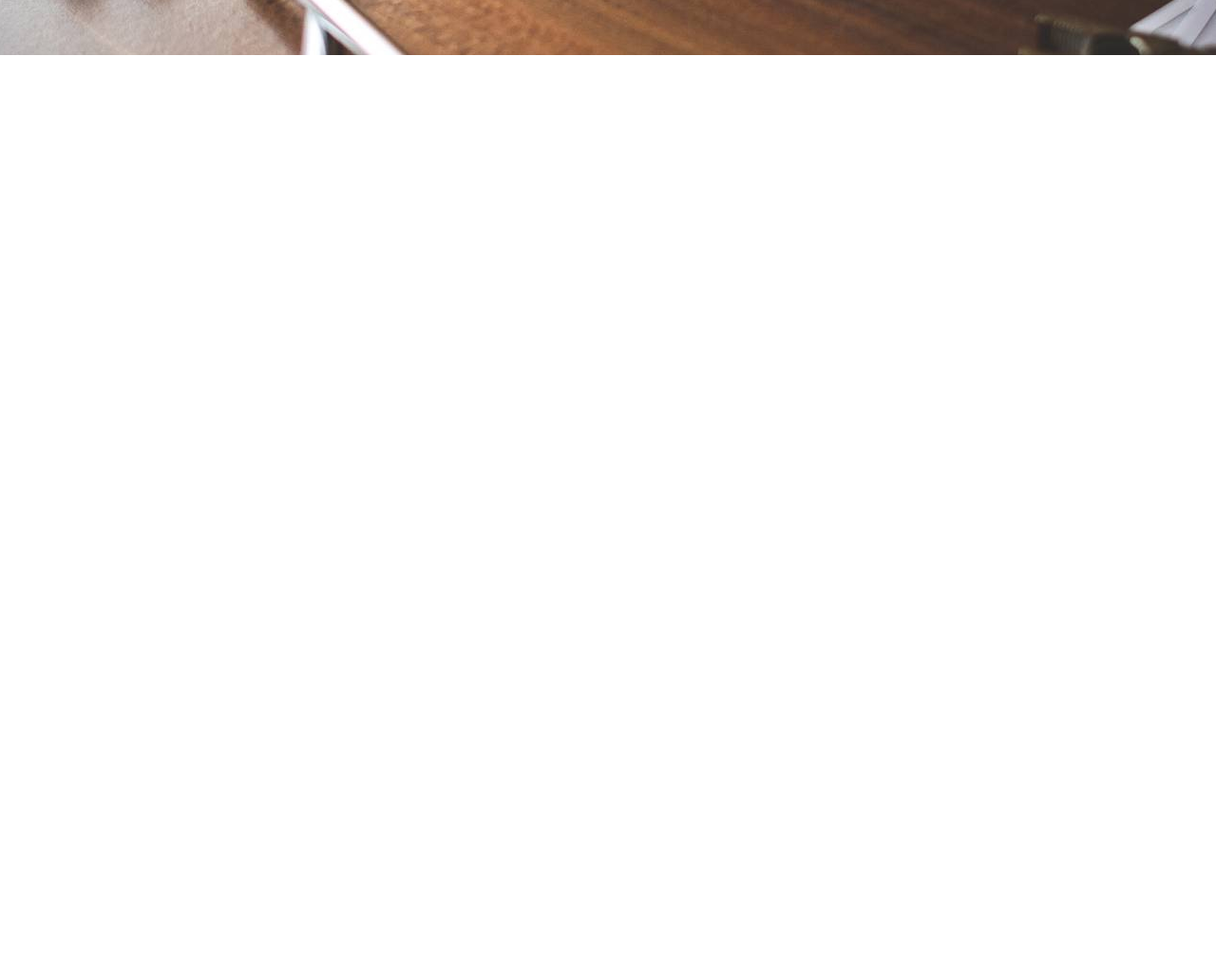
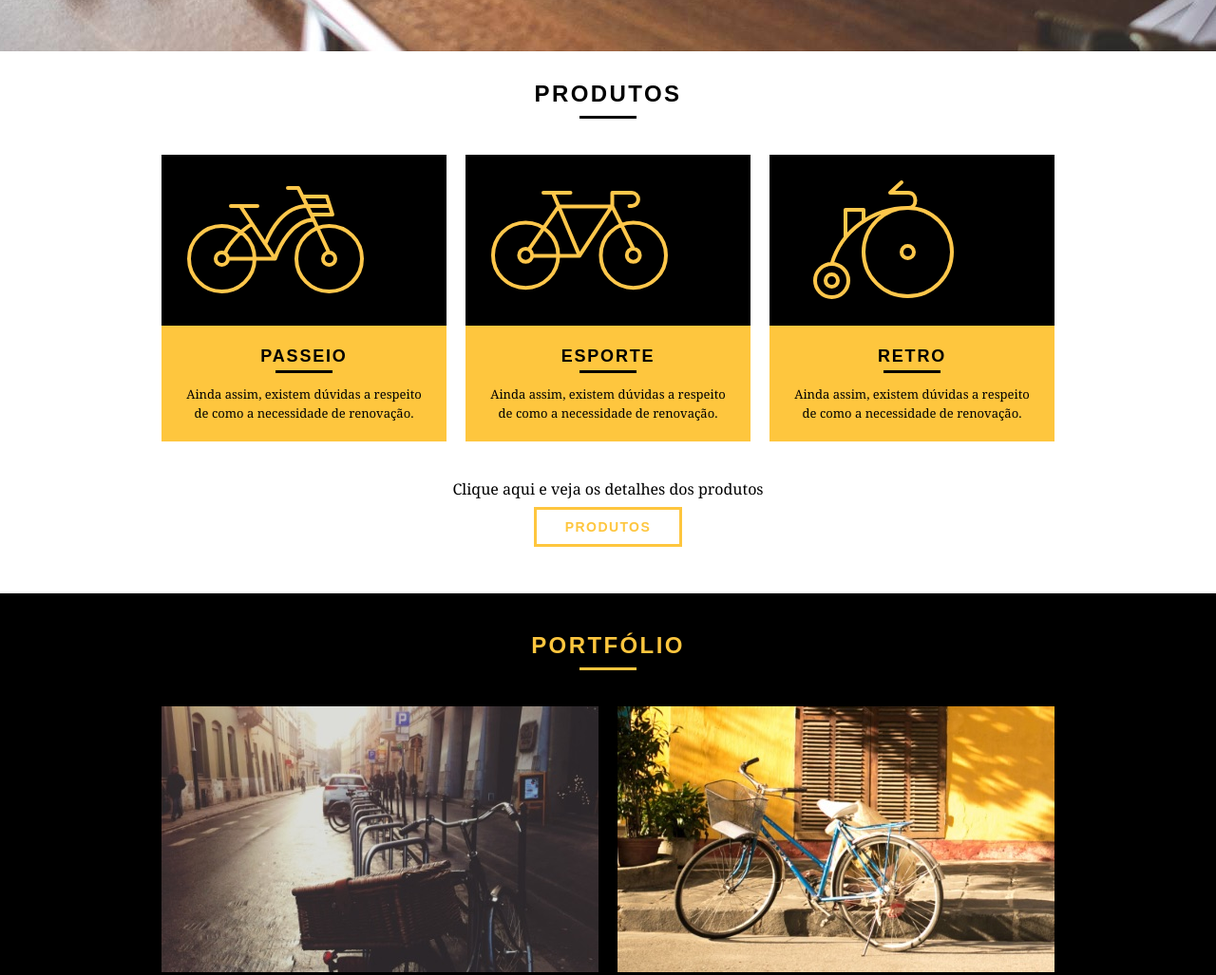
Before and after one commit to Viniciusnsp/Bikcraft, a plain HTML site: page web/index.html in a window 1280 px wide. Shown: the part 418-1445 px from the top of the page at 95% size. Before the commit the page ends 800 px from the top, so only its background shows below. Drawn offline with Linux system fonts and the light colour scheme.

Commit message:
Page products and qualities

```diff
--- a/web/css/style.css
+++ b/web/css/style.css
@@ -13,6 +13,10 @@ p {
     font-family: Georgia, 'Times New Roman', Times, serif;
     font-size: 16px;
     line-height: 20px;
+}
+
+img {
+    display: block;
 }
 
 .btn {
@@ -31,6 +35,40 @@ p {
     border-color: var(--color-white) ;
 }
 
+.btn.btn-black:hover {
+    color: var(--color-black);
+    border-color: var(--color-black);
+}
+
+.subtitulo {
+    font-size: 24px;
+    line-height: 30px;
+    font-weight: bold;
+    letter-spacing: .1em;
+    color: var(--color-black);
+    text-transform: uppercase;
+    text-align: center;
+    padding-bottom: 30px;
+}
+
+.subtitulo:after {
+    content: "";
+    display: block;
+    width: 60px;
+    height: 3px;
+    background: var(--color-black);
+    margin: 8px auto;
+}
+
+.portfolio .subtitulo {
+    color: var(--color-yellow);
+}
+
+.portfolio .subtitulo:after {
+    background: var(--color-yellow);
+}
+
+
 
 
 /* Header */
@@ -41,6 +79,7 @@ p {
     width: 100%;
     background: var(--color-yellow);
     padding: 15px 0;
+    z-index: 10;
 }
 
 .header_menu {
@@ -74,7 +113,7 @@ p {
    height: 380px;
    background: url("../img/bg.jpg") no-repeat center;
    background-size: cover ;
-   margin-top: 96px;
+   margin-top: 92px;
    text-align: center;
    padding-top: 80px;
 }
@@ -111,3 +150,85 @@ p {
     font-size: 14px;
     letter-spacing: .1em;
 }
+
+/* Produtos */
+
+.produtos {
+    padding-top: 30px;
+    padding-bottom: 60px;
+}
+
+.produtos_lista  li{
+   background: var(--color-yellow);
+   text-align: center;
+}
+
+.produtos_lista  li h3{
+   font-weight: bold;
+   font-size: 18px;
+   line-height: 25px;
+   text-transform: uppercase;
+   letter-spacing: .1em;
+   margin-top: 20px;
+}
+
+.produtos_lista li h3:after {
+    content: "";
+    display: block;
+    width: 60px;
+    height: 3px;
+    background: var(--color-black);
+    margin: 2px auto;
+}
+
+.produtos_lista li p {
+    padding: 10px 20px 20px 20px;
+    font-size: 13px;
+
+}
+
+.produtos_icone {
+    background: var(--color-black);
+    padding: 20px;
+}
+
+.call {
+    padding-top: 40px;
+    text-align: center;
+    clear: both;
+}
+
+.call p {
+    margin-bottom: 20px;
+}
+
+/* Portfolio */
+
+.portfolio {
+    width: 100%;
+    background: var(--color-black);
+    padding: 40px 0;
+}
+
+.portfolio_lista #last_child {
+    margin-top: 20px;
+}
+
+.portfolio .call p {
+    color: var(--color-white);
+}
+
+/* Qualidade */
+
+.qualidade {
+    padding: 60px 0;
+}
+
+.qualidade img {
+    margin: 0 auto;
+}
+
+.qualidade_lista li {
+    text-align: center;
+    padding: 0 40px ;
+}
--- a/web/index.html
+++ b/web/index.html
@@ -41,5 +41,96 @@
         </div>
     </section>
 
+    <section class="produtos container">
+        <h2 class="subtitulo">Produtos</h2>
+
+        <ul class="produtos_lista">
+
+            <li class="grid-1-3">
+                <div class="produtos_icone">
+                <img src="/web/img/produtos/passeio.svg" alt="Bikcraft Passeio">
+                </div>
+                <h3>Passeio</h3>
+                <p>Ainda assim, existem dúvidas a respeito de como a necessidade de
+                    renovação.
+                </p>
+            </li>
+
+            <li class="grid-1-3">
+                <div class="produtos_icone">
+                <img src="/web/img/produtos/esporte.svg" alt="Bikcraft Esporte">
+                </div>
+                <h3>Esporte</h3>
+                <p>Ainda assim, existem dúvidas a respeito de como a necessidade de
+                    renovação.
+                </p>
+            </li>
+
+            <li class="grid-1-3">
+                <div class="produtos_icone">
+                <img src="/web/img/produtos/retro.svg" alt="Bikcraft Retro">
+                </div>
+                <h3>Retro</h3>
+                <p>Ainda assim, existem dúvidas a respeito de como a necessidade de
+                    renovação.
+                </p>
+            </li>
+
+        </ul>
+
+        <div class="call">
+            <p>Clique aqui e veja os detalhes dos produtos</p>
+            <a href="produtos.html" class="btn btn-black">Produtos</a>
+        </div>
+
+    </section>
+
+    <!-- Fecha Produtos -->
+
+    <section class="portfolio">
+        <div class="container">
+            <h2 class="subtitulo">Portfólio</h2>
+
+            <ul class="portfolio_lista">
+                <li><img class="grid-8" src="./img/portfolio/retro.jpg" alt="Bicicleta Retro"></li>
+                <li><img class="grid-8" src="./img/portfolio/passeio.jpg" alt="Bicicleta Passeio"></li>
+                <li><img id="last_child" class="grid-16" src="./img/portfolio/esporte.jpg" alt="Bicicleta Esporte"></li>
+            </ul>
+            <div class="call">
+                <p>Conheça mais o nosso portfólio</p>
+                <a href="portfolio.html" class="btn">Portfólio</a>
+            </div>
+        </div>
+    </section>
+
+    <section class="qualidade container">
+        <h2 class="subtitulo">Qualidade</h2>
+        <img src="./img/bikcraft-qualidade.svg" alt="Bikcraft">
+        <ul class="qualidade_lista">
+            <li class="grid-1-3">
+                <h3>Durabilidade</h3>
+                <p>Ainda assim, existem dúvidas a respeito de como a necessidade de renovação
+                   renovação renovação.</p>
+            </li>
+            <li class="grid-1-3">
+                <h3>Design</h3>
+                <p>Ainda assim, existem dúvidas a respeito de como a necessidade de renovação
+                   renovação renovação.</p>
+            </li>
+            <li class="grid-1-3">
+                <h3>Sustentabilidade</h3>
+                <p>Ainda assim, existem dúvidas a respeito de como a necessidade de renovação
+                   renovação renovação.</p>
+            </li>
+        </ul>
+        <div class="call">
+            <p>Conheça mais a nossa história</p>
+            <a href="sobre.html" class="btn btn-black">Sobre</a>
+        </div>
+
+    </section>
+
+
+
 </body>
 </html>
```
